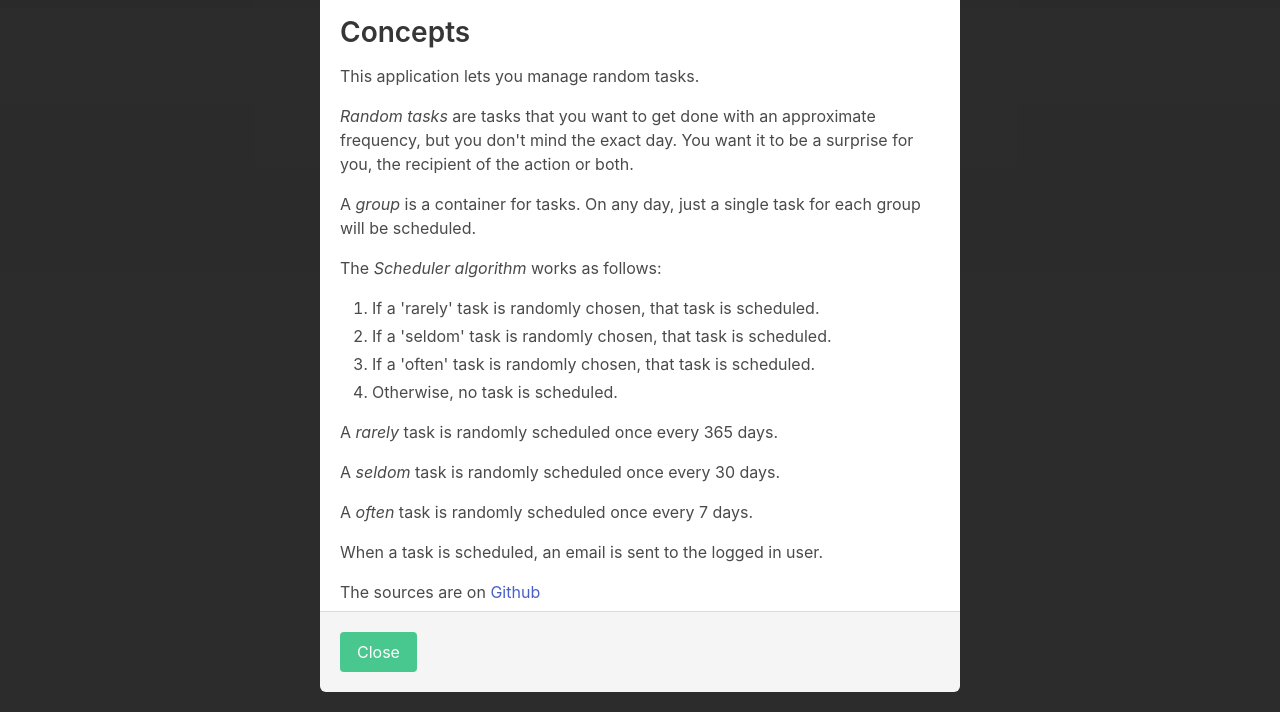
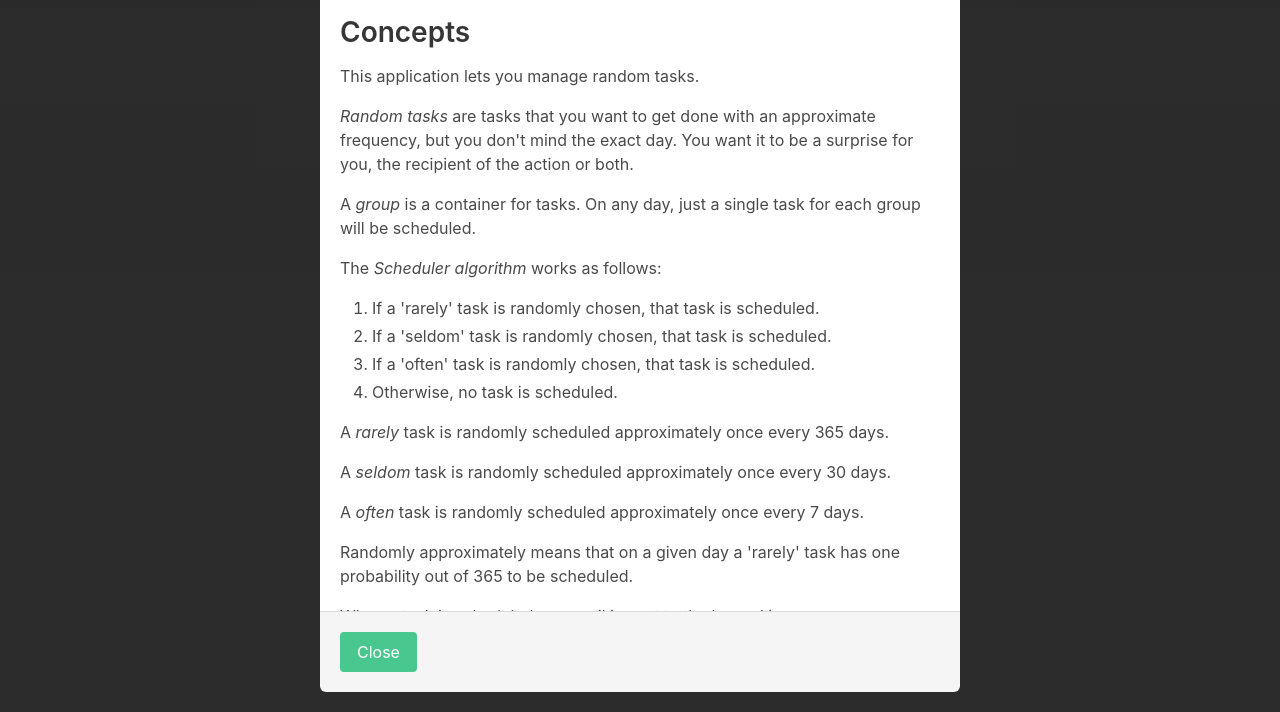
Before and after one commit to lucabol/RandomEmails, a plain HTML site: page index.html in a window 1280 px wide. Both pictures are taken after a click on the element 1180 px from the left and 48 px from the top of the page. Shown: the part 88-800 px from the top of the page. Drawn offline with nearby package versions, Linux system fonts and the light colour scheme; no server answers.

Commit message:
Changed instruction.

```diff
--- a/index.html
+++ b/index.html
@@ -46,9 +46,10 @@
               <li>If a 'often' task is randomly chosen, that task is scheduled.</li>
               <li>Otherwise, no task is scheduled.</li>
             </ol>
-          <p>A <dfn>rarely</dfn> task is randomly scheduled once every 365 days.</p>
-          <p>A <dfn>seldom</dfn> task is randomly scheduled once every 30 days.</p>
-          <p>A <dfn>often</dfn> task is randomly scheduled once every 7 days.</p>
+          <p>A <dfn>rarely</dfn> task is randomly scheduled approximately once every 365 days.</p>
+          <p>A <dfn>seldom</dfn> task is randomly scheduled approximately once every 30 days.</p>
+          <p>A <dfn>often</dfn> task is randomly scheduled approximately once every 7 days.</p>
+          <p><defn>Randomly approximately</defn> means that on a given day a 'rarely' task has one probability out of 365 to be scheduled.</p>
           <p>When a task is scheduled, an email is sent to the logged in user.</p>
           <p>The sources are on <a href="https://github.com/lucabol/RandomEmails">Github</a></p>
           <h2>Missing features:</h2>
```
